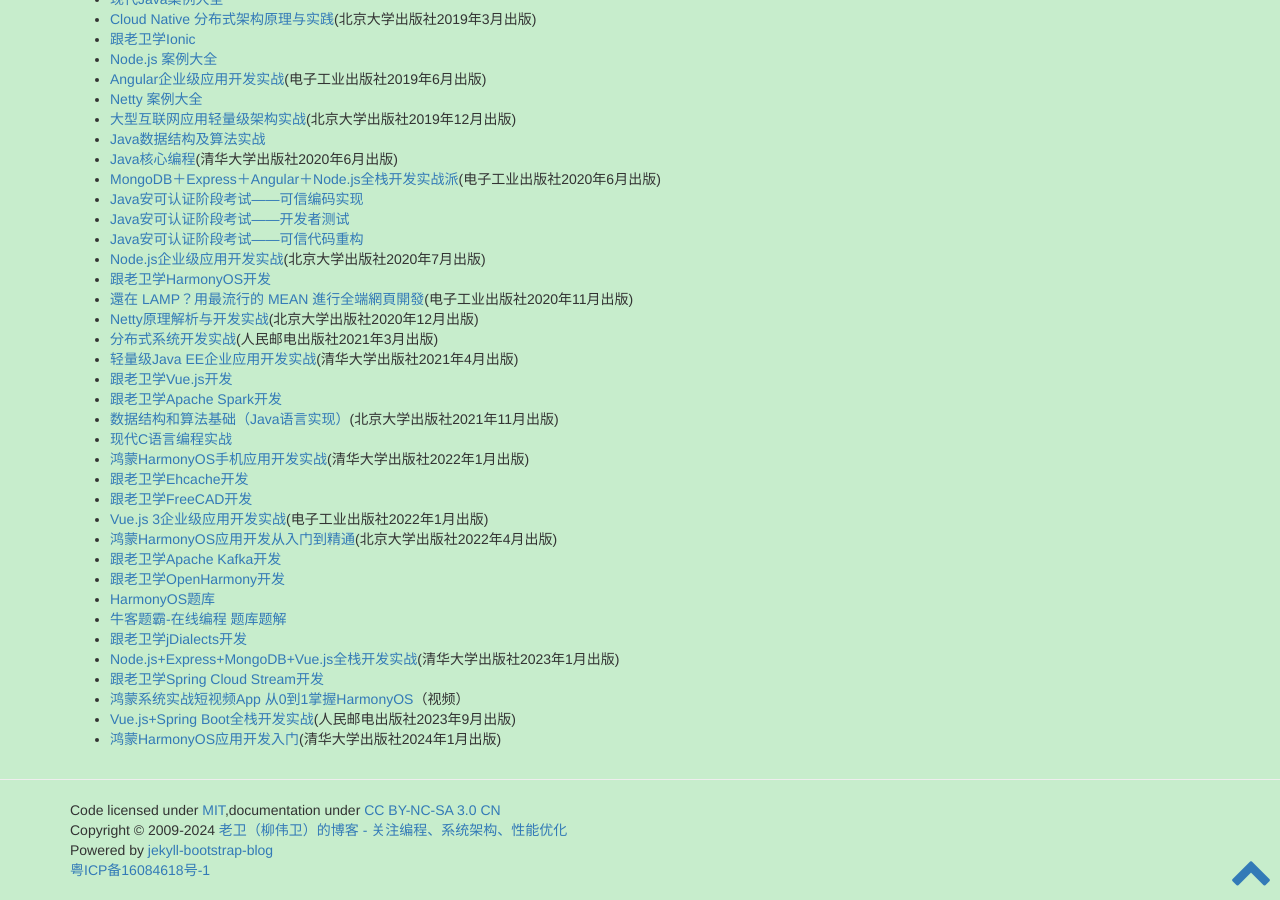
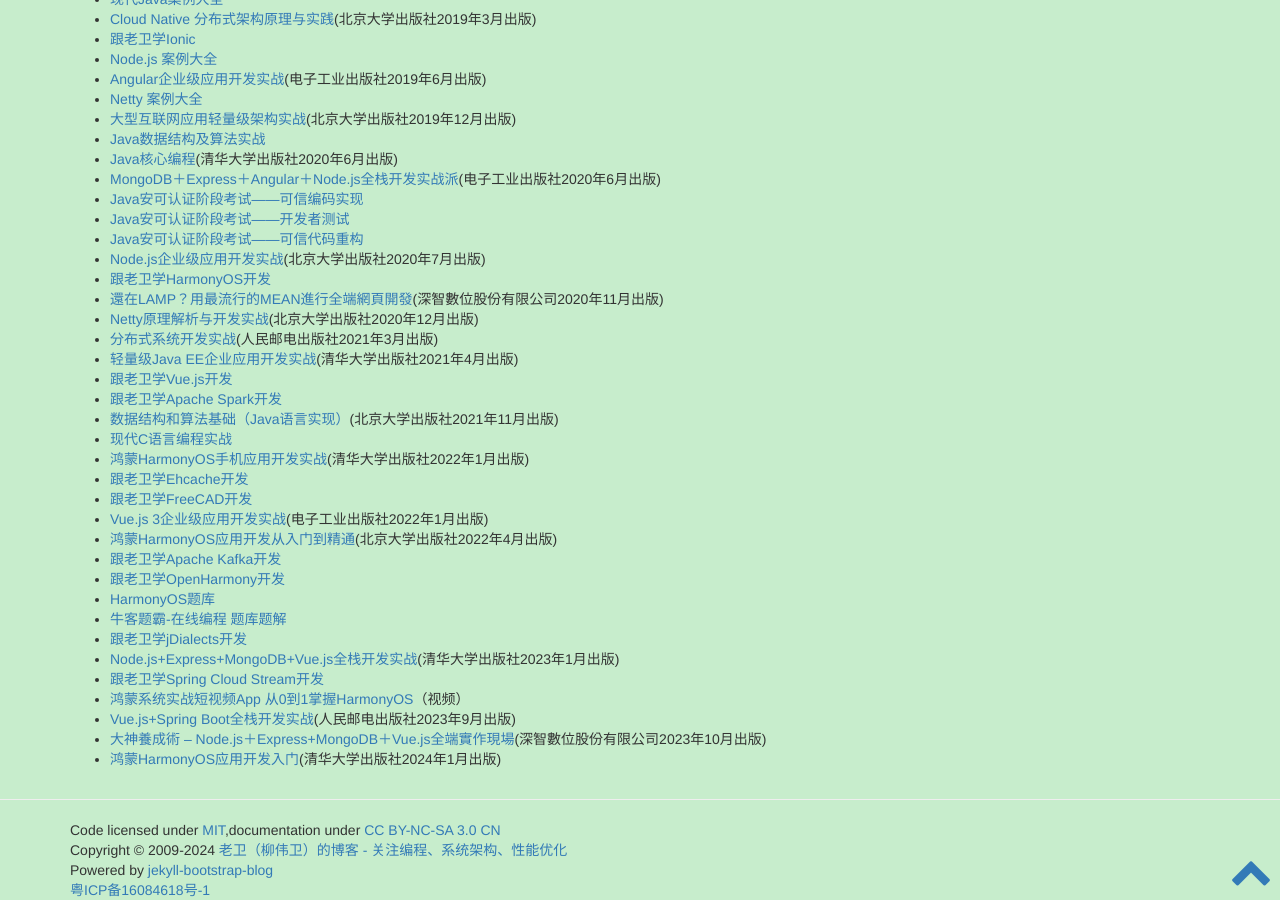
Before and after one commit to waylau/waylau.github.io, a Jekyll site: the page built from books/index.md, in a window 1280 px wide and 900 px high, scrolled down 1005 px. Built offline with Jekyll 4.4.1, drawn with Linux system fonts in a browser that asks for light colours; comment, search, counter and statistics services are not loaded.

Commit message:
add 《大神養成術 – Node.js＋Express+MongoDB＋Vue.js全端實作現場》

```diff
--- a/books/index.md
+++ b/books/index.md
@@ -61,7 +61,7 @@
 * [Java安可认证阶段考试——可信代码重构](https://github.com/waylau/java-trusted-code-refactoring-exam)
 * [Node.js企业级应用开发实战](https://github.com/waylau/nodejs-book-samples)(北京大学出版社2020年7月出版)
 * [跟老卫学HarmonyOS开发](https://github.com/waylau/harmonyos-tutorial)
-* [還在 LAMP？用最流行的 MEAN 進行全端網頁開發](https://www.tenlong.com.tw/products/9789865501624)(电子工业出版社2020年11月出版)
+* [還在LAMP？用最流行的MEAN進行全端網頁開發](https://deepwisdom.com.tw/product/%e9%82%84%e5%9c%a8lamp%ef%bc%9f%e7%94%a8%e6%9c%80%e6%b5%81%e8%a1%8c%e7%9a%84mean%e9%80%b2%e8%a1%8c%e5%85%a8%e7%ab%af%e7%b6%b2%e9%a0%81%e9%96%8b%e7%99%bc-dm2051/)(深智數位股份有限公司2020年11月出版)
 * [Netty原理解析与开发实战](https:///waylau.com/netty-4-user-guide/)(北京大学出版社2020年12月出版)
 * [分布式系统开发实战](https://github.com/waylau/distributed-system-tutorial-samples)(人民邮电出版社2021年3月出版)
 * [轻量级Java EE企业应用开发实战](https://github.com/waylau/java-ee-enterprise-development-samples)(清华大学出版社2021年4月出版)
@@ -83,4 +83,5 @@
 * [跟老卫学Spring Cloud Stream开发](https://github.com/waylau/spring-cloud-stream-tutorial/)
 * [鸿蒙系统实战短视频App 从0到1掌握HarmonyOS](https://coding.imooc.com/class/674.html)（视频）
 * [Vue.js+Spring Boot全栈开发实战](https://github.com/waylau/full-stack-development-with-vuejs-and-spring-boot)(人民邮电出版社2023年9月出版)
+* [大神養成術 – Node.js＋Express+MongoDB＋Vue.js全端實作現場](https://deepwisdom.com.tw/product/%e5%a4%a7%e7%a5%9e%e9%a4%8a%e6%88%90%e8%a1%93-node-js%ef%bc%8bexpressmongodb%ef%bc%8bvue-js%e5%85%a8%e7%ab%af%e5%af%a6%e4%bd%9c%e7%8f%be%e5%a0%b4-dm2366/)(深智數位股份有限公司2023年10月出版)
 * [鸿蒙HarmonyOS应用开发入门](https://waylau.com/about-harmonyos-3-tutorial-book/)(清华大学出版社2024年1月出版)
```
